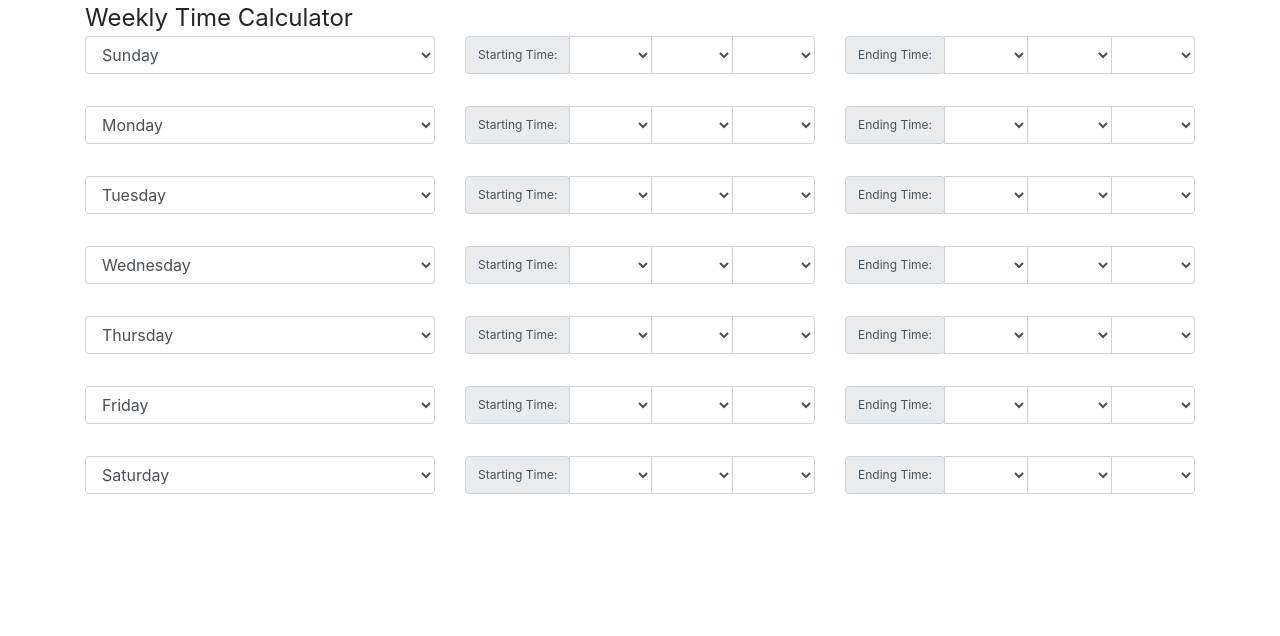
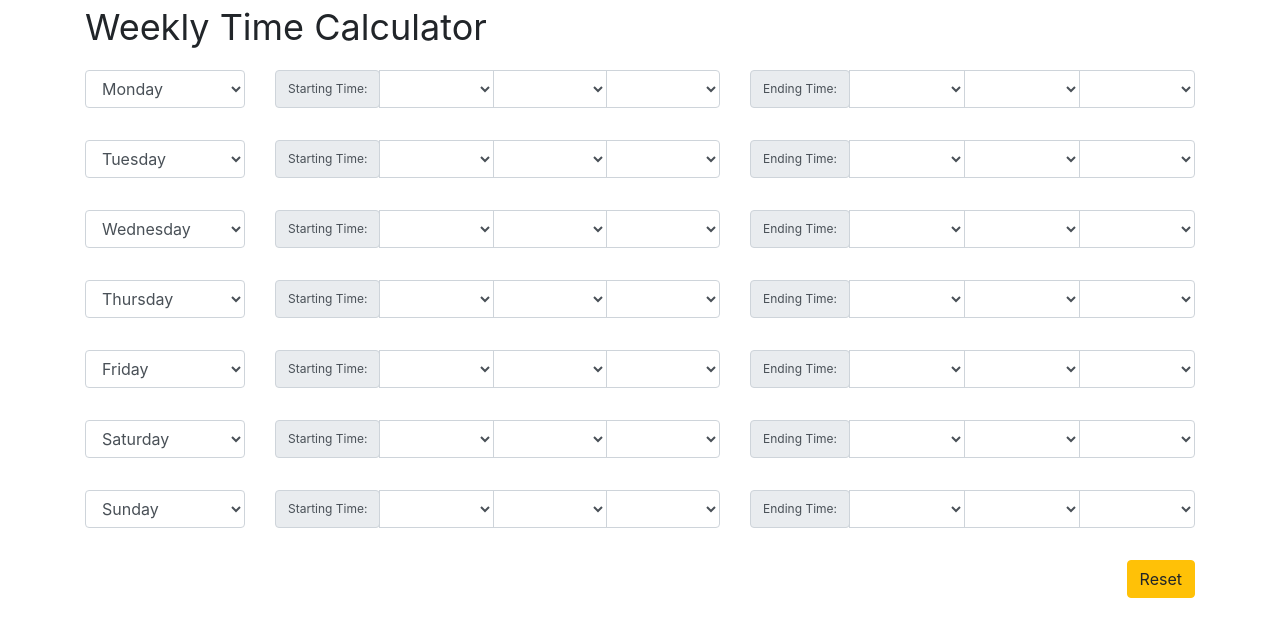
Before and after one commit to SenorEdbot/dadTimeClock, an Angular app: page / in a window 1280 px wide. Shown: the top 636 px of the page. Built offline with nearby package versions, Linux system fonts and the light colour scheme.

Commit message:
completed app

```diff
--- a/src/app/weekly-view/day/day.component.html
+++ b/src/app/weekly-view/day/day.component.html
@@ -5,14 +5,14 @@
 
       <div class="row">
         <!-- Day of the Week -->
-        <div class="col col-lg-4">
-          <select class="form-control" id="{{day.text + day.id}}" formControlName="dayOfWeek">
+        <div class="col col-lg-2">
+          <select class="form-control" id="{{day.text + day.id}}" formControlName="dayOfWeek" tabindex="-1">
             <option *ngFor="let x of daysOfTheWeek" value="{{x.text}}">{{capitolize(x.text)}}</option>
           </select>
         </div>
 
         <!-- Start Time Group -->
-        <div class="form-group col col-lg-4">
+        <div class="form-group col col-lg-5">
           <div class="input-group">
 
             <span class="input-group-prepend input-group-text">Starting Time: </span>
@@ -34,7 +34,7 @@
         </div>
 
         <!-- End Time Group -->
-        <div class="form-group col col-lg-4">
+        <div class="form-group col col-lg-5">
           <div class="input-group">
 
             <span class="input-group-prepend input-group-text">Ending Time: </span>
@@ -60,7 +60,7 @@
 
       <div class="row justify-content-end">
         <!-- Final Time Group -->
-        <div class="form-group col col-lg-8">
+        <div class="form-group col col-lg-10">
 
           <table class="table" *ngIf="!!dailyState.finalAMorPMCalculated">
             <thead>
--- a/src/app/weekly-view/day/day.component.ts
+++ b/src/app/weekly-view/day/day.component.ts
@@ -13,7 +13,6 @@ export class DayComponent implements OnInit {
   @Input() daysOfTheWeek: any;
   @Input() hundrs: any;
   @Output() dayEvent = new EventEmitter();
-  ap: string[] = ['AM', 'PM'];
   dailyState: DailyState = {
     dayOfWeek: null,
     finalDifferenceOfMinutes: null,
--- a/src/app/weekly-view/weekly-view.component.html
+++ b/src/app/weekly-view/weekly-view.component.html
@@ -15,12 +15,12 @@
   <div class="col">
 
     <app-day *ngFor="let day of daysOfTheWeek; let i = index" [day]="day" [daysOfTheWeek]="daysOfTheWeek"
-      (dayEvent)="emitDay($event)" [hundrs]="hundrs">
+      (dayEvent)="emitDay($event)" [hundrs]="hundrs" #dayComponent>
     </app-day>
 
-    <div class="row justify-content-end"
-      *ngIf="!!totalState.totalDifferenceOfMinutes && totalState.totalDifferenceOfMinutes > 0">
+    <div class="row" *ngIf="!!totalState.totalDifferenceOfMinutes && totalState.totalDifferenceOfMinutes > 0">
       <div class="col">
+
         <table class="table">
           <thead>
             <tr>
@@ -38,7 +38,15 @@
             </tr>
           </tbody>
         </table>
+
       </div>
     </div>
+
+    <div class="row">
+      <div class="col">
+        <button (click)="resetChildrenForms()" type="button" class="btn btn-warning float-right">Reset</button>
+      </div>
+    </div>
+
   </div>
 </div>
--- a/src/app/weekly-view/weekly-view.component.scss
+++ b/src/app/weekly-view/weekly-view.component.scss
@@ -1,3 +1,4 @@
 .title {
-  font-size: 24px;
+  font-size: 36px;
+  margin-bottom: 1rem;
 }
--- a/src/app/weekly-view/weekly-view.component.ts
+++ b/src/app/weekly-view/weekly-view.component.ts
@@ -1,6 +1,8 @@
-import { Component, OnInit } from '@angular/core';
+import { Component, OnInit, ViewChild, ViewChildren, QueryList } from '@angular/core';
 import { DailyState } from './models/DailyState';
 import { TotalState } from './models/TotalState';
+import { nextTick } from 'q';
+import { DayComponent } from './day/day.component';
 
 @Component({
   selector: 'app-weekly-view',
@@ -19,31 +21,31 @@ export class WeeklyViewComponent implements OnInit {
   daysOfTheWeek = [
     {
       id: 1,
-      text: 'sunday'
+      text: 'monday'
     },
     {
       id: 2,
-      text: 'monday'
+      text: 'tuesday'
     },
     {
       id: 3,
-      text: 'tuesday'
+      text: 'wednesday'
     },
     {
       id: 4,
-      text: 'wednesday'
+      text: 'thursday'
     },
     {
       id: 5,
-      text: 'thursday'
+      text: 'friday'
     },
     {
       id: 6,
-      text: 'friday'
+      text: 'saturday'
     },
     {
       id: 7,
-      text: 'saturday'
+      text: 'sunday'
     }
   ];
   hundrs: any = {
@@ -109,10 +111,10 @@ export class WeeklyViewComponent implements OnInit {
     59: '98',
     60: '00'
  };
+@ViewChildren('dayComponent') dayComponentList: QueryList<DayComponent>;
   constructor() { }
 
-  ngOnInit() {
-  }
+  ngOnInit() { }
 
   emitDay(event: DailyState) {
     if (this.weeklyState === undefined || this.weeklyState.length === 0) {
@@ -125,9 +127,8 @@ export class WeeklyViewComponent implements OnInit {
         this.weeklyState.push(event);
       }
     }
-    console.log(this.weeklyState);
+    this.resetState();
 
-    this.resetState();
     this.weeklyState.forEach((day, i) => {
       this.totalState.totalDifferenceOfMinutes += day.finalDifferenceOfMinutes;
       this.totalState.totalLunch += day.finalLunch;
@@ -137,8 +138,6 @@ export class WeeklyViewComponent implements OnInit {
     const finalMinutes = this.totalState.totalDifferenceOfMinutes % 60;
     this.totalState.totalAMorPMCalculated = finalHours + ' HR ' + finalMinutes + ' MIN';
     this.totalState.totalDecimalCalculated = parseFloat(finalHours + '.' + this.hundrs[finalMinutes]);
-
-    console.log(this.totalState);
   }
 
   resetState(): void {
@@ -149,7 +148,7 @@ export class WeeklyViewComponent implements OnInit {
     this.totalState.totalDecimalCalculatedTest = 0;
   }
 
-  checkArray(arrToCheck, valToCheck) {
+  checkArray(arrToCheck: DailyState[], valToCheck: string) {
     let status = false;
     let index = null;
     arrToCheck.forEach((el, i) => {
@@ -158,4 +157,26 @@ export class WeeklyViewComponent implements OnInit {
     return { status, index };
   }
 
+  resetChildrenForms() {
+    this.dayComponentList.forEach(el => {
+      el.dayForm.reset({
+        dayOfWeek: el.day.text,
+        startHour: null,
+        startMinute: null,
+        startAMorPM: '',
+        endHour: null,
+        endMinute: null,
+        endAMorPM: '',
+      });
+      el.dailyState = {
+        dayOfWeek: el.day.text,
+        finalDifferenceOfMinutes: 0,
+        finalAMorPMCalculated: '',
+        finalDecimalCalculated: 0,
+        finalLunch: 0,
+        finalLunchBool: false
+      };
+    });
+    this.resetState();
+  }
 }
```
